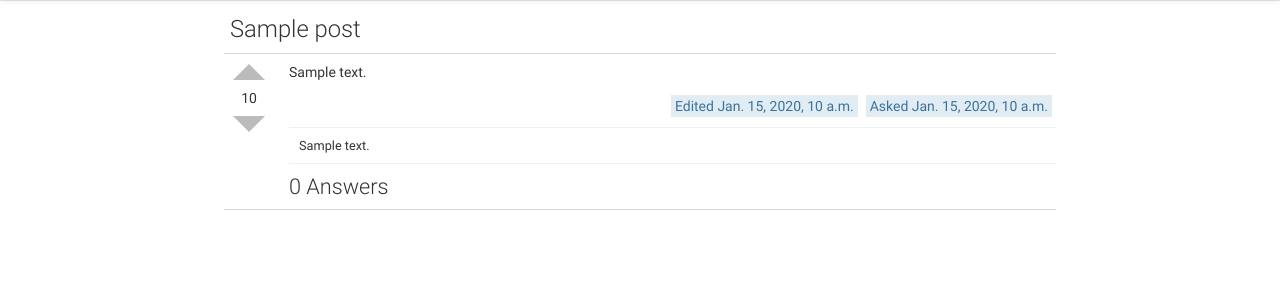
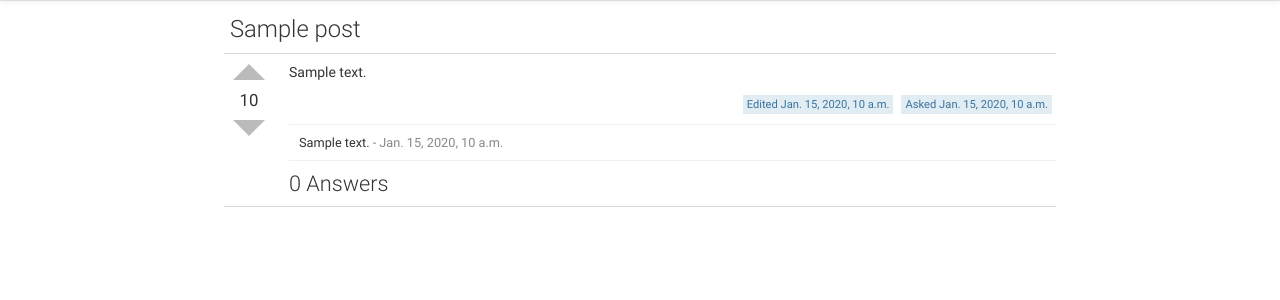
Before and after one commit to c16matan/examensarbete, a Django app: page /question/1 in a window 1280 px wide. Shown: the part 48-348 px from the top of the page. Run offline with Django 3.2, Linux system fonts and the light colour scheme; tables that the repository leaves empty hold one stand-in row (values such as "Sample post").

Commit message:
Added creation date for comments
The question template will not print the creation date for all comments.

```diff
--- a/django-project/questions/templates/questions/question.html
+++ b/django-project/questions/templates/questions/question.html
@@ -28,7 +28,7 @@
                 <div class="post-comments">
                     {% for comment in comments %}
                         {% if post.id == comment.post_id %}
-                            <div class="post-comment">{{ comment.text | safe }}</div>
+                            <div class="post-comment">{{ comment.text | safe }} <span class="post-comment-date">- {{ comment.creation_date }}</span></div>
                         {% endif %}
                     {% endfor %}
                 </div>
--- a/django-project/static/main.css
+++ b/django-project/static/main.css
@@ -131,6 +131,7 @@ ul, ol {
     flex-direction: column;
     margin-right: 15px;
     height: 90px;
+    border-radius: 2px;
 }
 
 .stats-box {
@@ -140,7 +141,7 @@ ul, ol {
     justify-content: center;
     text-align: center;
     padding: 0 6px;
-    color: white;
+    color: rgb(84, 110, 131);
 }
 
 .stats-box > b {
@@ -149,16 +150,6 @@ ul, ol {
 
 .stats-box > div {
     font-size: 0.8em;
-}
-
-.vote-stats {
-    border-radius: 8px 8px 0 0;
-    background-color: #007bff;
-}
-
-.answer-stats {
-    border-radius: 0 0 8px 8px;
-    background-color: #28a745;
 }
 
 .search-result-content {
@@ -218,6 +209,7 @@ ul, ol {
 
 .post-container:last-child {
     border-bottom: #D6D9DB solid 1px;
+    padding-bottom: 10px;
 }
 
 .post-votes-container {
@@ -226,6 +218,7 @@ ul, ol {
     align-items: center;
     width: 50px;
     padding-right: 15px;
+    font-size: 1.2em;
 }
 
 .votes-icon {
@@ -245,6 +238,10 @@ ul, ol {
     border-top: #EFF0F0 solid 1px;
     padding: 10px 10px 0px 10px;
     font-size: 0.91em;
+}
+
+.post-comment-date {
+    color: #888;
 }
 
 .post-text {
@@ -283,10 +280,11 @@ ul, ol {
     color: #39739f;
     background-color: #E1ECF3;
     margin: 0 4px;
+    font-size: 0.8em;
 }
 
 .post-answers {
-    margin: 10px 0;
+    margin-top: 10px;
     border-top: #EFF0F0 solid 1px;
     padding-top: 10px;
 }
```
